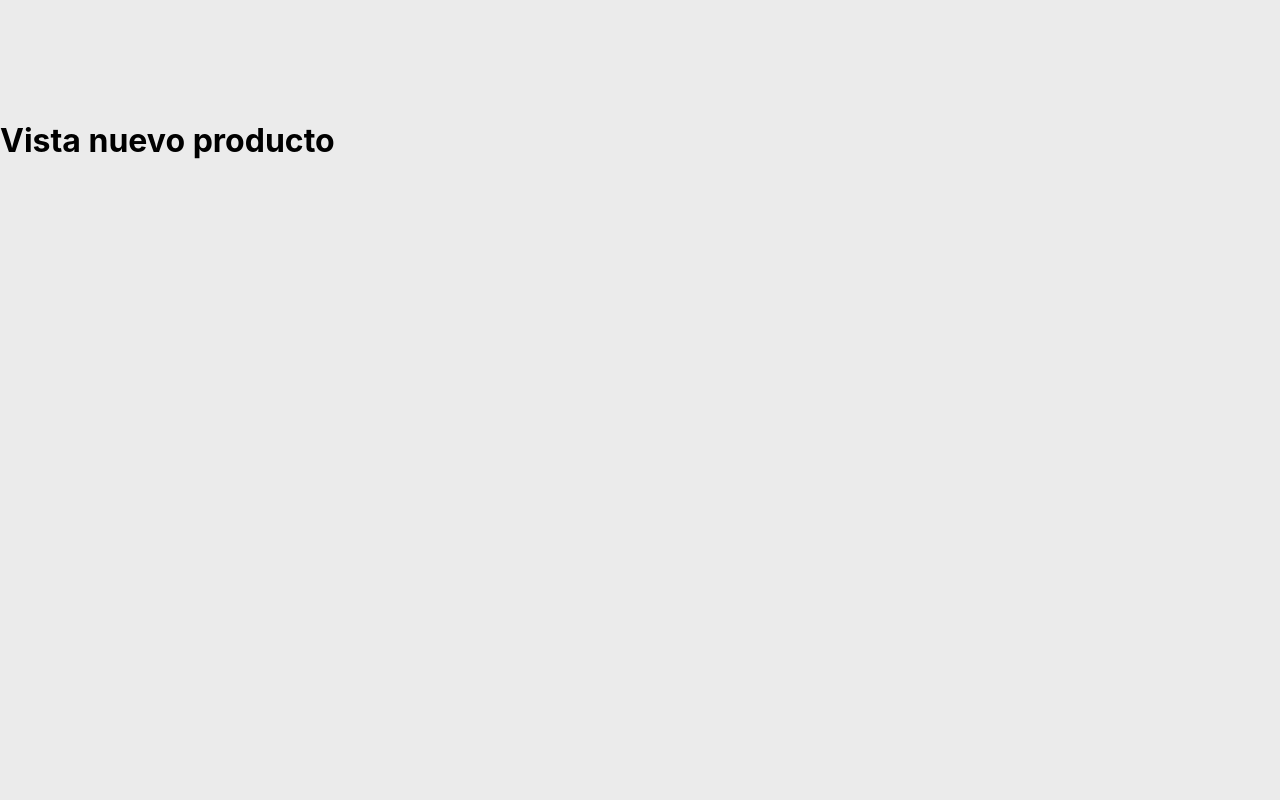
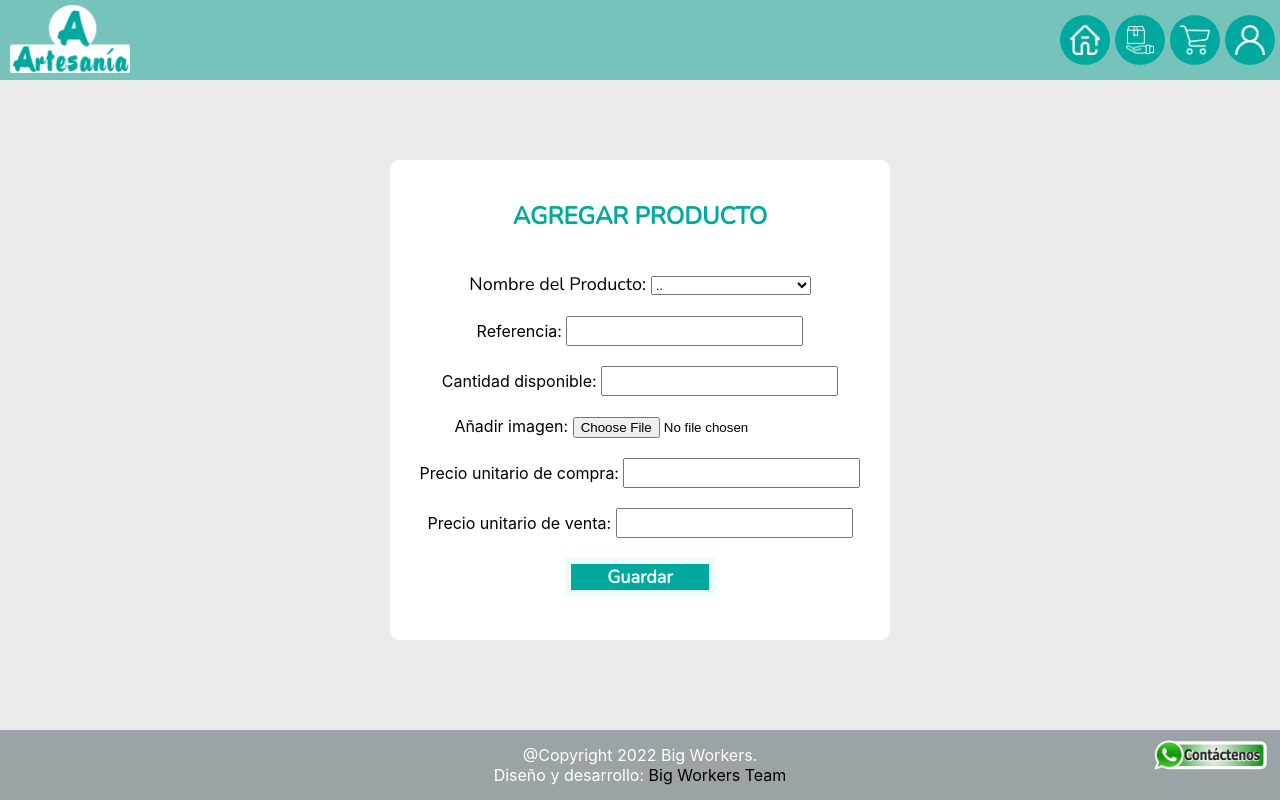
Before and after one commit to Big-Workers/Tienda-Virtual-React, a React (Create React App) app: page /Admin-Nuevo-Producto in a window 1280 px wide. Built offline with nearby package versions, Linux system fonts and the light colour scheme.

Commit message:
subir vista agregar producto

```diff
--- a/src/App.js
+++ b/src/App.js
@@ -4,6 +4,9 @@ import { Header } from "./components/header.js";
 import { Footer } from "./components/footer.js";
 
 import { Formulariologin } from "./components/login.js";
+
+
+
 
 //  importacion Registrarse <----------
 
@@ -13,14 +16,18 @@ import { EditarPerfil } from "./components/vistaEditarPerfil.js";
 
 import { ListaProductos } from "./components/vistaListaProductos.js";
 //  importacion carrito de compras <----------
-import {PasarelaPagos} from './components/pasarelaPagos.js';
+import { PasarelaPagos } from './components/pasarelaPagos.js';
+
 
 // importacion pago aprobado
 // importacion pago rechazado
 
+
 import {ProductosAdmin} from './components/productosAdmin.js';
-// importacion Nuevo producto ESTA PERO INCOMPLETO
+import {AgregarProducto} from './components/agregarProducto.js';
 // importacion ventas
+
+
 
 // importacion creditos
 
@@ -76,7 +83,11 @@ function App() {
           />
           <Route
             path="/Admin-Nuevo-Producto"
-            element={<h1>Vista nuevo producto</h1>}
+            element={<>
+              <Header />
+              <AgregarProducto/>
+              <Footer />
+            </>}
           />
           <Route path="/Admin-Ventas" element={<h1>Vista Ventas</h1>} />
 
--- a/src/components/agregarProducto.js
+++ b/src/components/agregarProducto.js
@@ -1,26 +1,75 @@
 import { Fragment } from "react";
-import React,{useState} from "react";
-
-
-export default function Formulariologin(){
-const [ nombre,setNombre]= useState ("");
-
-
-    return(
-        <Fragment>
-            <h2>AGREGAR PRODUCTO</h2>
-            <form>
-                <lebel for= "nombre">nombre</lebel>
-                <input type="tex" id="nombre" name="nombre" value="" onChange={(e)=>setNombre()}></input>
+import { Component } from "react";
+import '../styles/agregarProducto.css';
 
 
 
-
-            </form>
+export class AgregarProducto extends Component {
 
 
+    render() {
+        return (
+            <Fragment>
+                <center>
 
-        </Fragment>
+                    <div class="formato">
+                        <br></br>
+                        <h2 class="titulo-formato">AGREGAR PRODUCTO</h2>
+                        <br></br>
+                        <form class="format">
+
+                            <div class="Selección">
+                                <label for="Nombre del Producto">Nombre del Producto: </label>
+                                <select name="producto">
+                                    <option value="">..</option>
+                                    <option value="">Bolso Elegante</option>
+                                    <option value="">Gargantilla Multicolor</option>
+                                    <option value="">Pava fucsia para mujer</option>
+                                    <option value="">Sombrero para hombre</option>
+                                </select>
+                            </div>
+                            <br></br>
+                            <div>
+                                <label for="Referencia">Referencia: </label>
+                                <input class="campo" type="number" name="Referencia" placeholder="" />
+                            </div>
+                            <br></br>
+                            <div>
+                                <label for="Referencia">Cantidad disponible: </label>
+                                <input class="campo" type="number" name="Referencia" placeholder="" />
+                            </div>
+                            <br></br>
+                            <div class="contenedor">
+                                <lebel>Añadir imagen: </lebel>
+                                <input class="form-control" type="file" name="add" />
+                            </div>
+                            <br></br>
+                            <div>
+                                <lebel>Precio unitario de compra: </lebel>
+                                <input class="campo" type="number" name="Referencia" placeholder="" />
+                            </div>
+                            <br></br>
+                            <div>
+                                <lebel>Precio unitario de venta: </lebel>
+                                <input class="campo" type="number" name="Referencia" placeholder="" />
+                            </div>
+
+                        </form>
+                        <div >
+
+                            <button onclick="btn" className="bton elemento" >
+
+                                Guardar
+
+                            </button>
+
+                        </div>
+
+                    </div>
+                </center>
+            </Fragment >
 
         );
     }
+
+}
--- a/src/styles/agregarProducto.css
+++ b/src/styles/agregarProducto.css
@@ -0,0 +1,76 @@
+.formato{
+    background-color:white;
+    transform: translate(-50%,-50%);
+    width: 500px;
+    height: 480px;
+    position: absolute;
+    top: 50%;
+    left: 50%;
+    border-radius: 10px;
+
+}
+
+.titulo-formato{
+
+    color: #00A89E;
+    font-family: 'Nunito', sans-serif;
+
+}
+
+.Selección{
+    color: black;
+    font-family: 'Nunito', sans-serif;
+    font-size: 18px;
+    box-sizing: border-box;
+    position: relative;
+}
+
+.campo{
+    color: black;
+    font-family: 'Nunito', sans-serif;
+    font-size: 18px;
+
+
+}
+
+
+
+.bton {
+    width: 30%;
+    height: 100%;
+    margin-top: 20px;
+    border: 4px solid;
+    background: #00A89E;
+    border-radius: 25px;
+    font-size: 16px;
+    color: #edfcfb;
+    font-weight: 700;
+
+}
+
+.elemento {
+    width: 30%;
+    height: 100%;
+    margin-top: 20px;
+    border: 6px solid;
+    background: #00A89E;
+    border-radius: 0px;
+    font-size: 18px;
+    color: #edfcfb;
+    font-weight: 800;
+    font-family: 'Nunito', sans-serif;
+
+}
+.elemento:hover {
+    width: 30%;
+    height: 100%;
+    margin-top: 20px;
+    border: 6px solid;
+    background: #e9e7e8;
+    border-radius: 0px;
+    font-size: 16px;
+    color: #00A89E;
+    font-weight: 800;
+    font-family: 'Nunito', sans-serif;
+
+}
```
Lines whose indentation alone changed are shown as unchanged.
